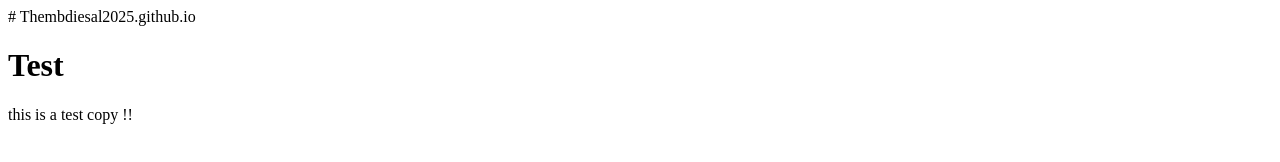
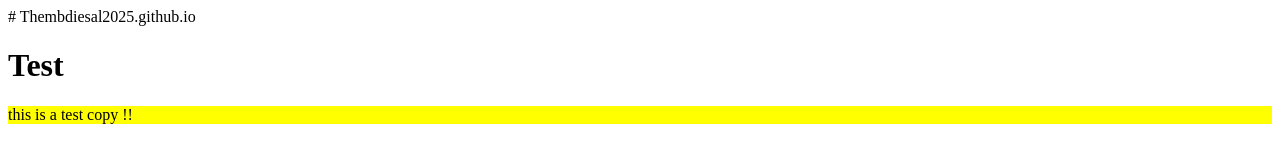
Before and after one commit to Themdiesal2025/Thembdiesal2025.github.io, a plain HTML site: page index.html in a window 1280 px wide. Drawn offline with Linux system fonts and the light colour scheme.

Commit message:
Update style.css

```diff
--- a/style.css
+++ b/style.css
@@ -1,4 +1,6 @@
-p text-align : right;
-p {
-  background-color: yellow;
+p text-align {
+  : right;
 }
+  p {
+    background-color: yellow;
+  }
```
